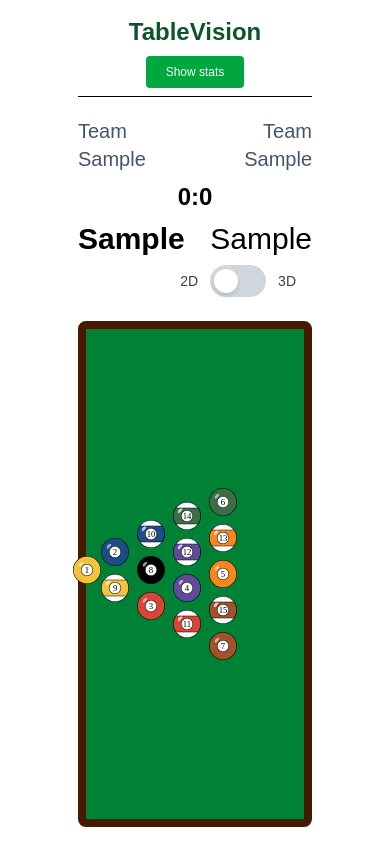
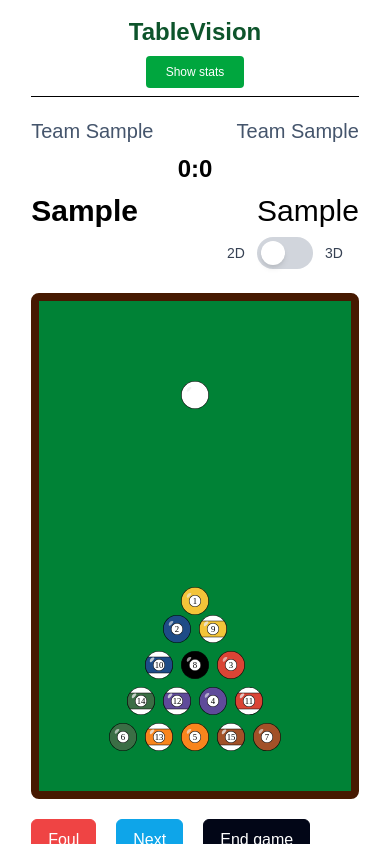
Before and after one commit to Orangensaft-Studios/TableVision, a Vue app in the folder frontend/: page /games/new in a window 390 px wide. Both pictures are taken after typing "Sample", "Sample", "Sample", "Sample" into the empty fields and a click on the button "Start game". Shown: the top 844 px of the page. Built offline with nearby package versions, Linux system fonts and the light colour scheme; a web font is replaced by a local one.

Commit message:
Improved responsiveness (+format)

```diff
--- a/frontend/src/components/FakeBillardTable.vue
+++ b/frontend/src/components/FakeBillardTable.vue
@@ -15,29 +15,29 @@ defineProps({
 
 <template>
   <div
-    class="w-full h-full bg-green-700 border-8 border-amber-950 rounded-lg flex justify-center items-center relative gap-x-2"
+    class="w-full h-full bg-green-700 border-8 border-amber-950 rounded-lg flex xl:flex-row flex-col justify-between xl:pr-8 pb-8 xl:pl-24 pt-20 xl:pt-0 xl:pb-0 items-center relative gap-x-3"
   >
     <Ball :number="0" :team-id="currentTeamId" :game-id="gameId" class="ml-20" />
-    <div class="ml-auto mr-20 flex flex-row items-center space-y-2">
-      <div class="flex flex-col justify-center space-y-2 space-x-2">
+    <div class="flex xl:flex-row flex-col items-center xl:space-y-3">
+      <div class="flex xl:flex-col flex-row justify-center space-y-2 space-x-2">
         <Ball :number="1" :team-id="currentTeamId" :game-id="gameId" />
       </div>
-      <div class="flex flex-col justify-center space-y-2 space-x-2">
+      <div class="flex xl:flex-col flex-row justify-center space-y-2 space-x-2">
         <Ball :number="2" :team-id="currentTeamId" :game-id="gameId" />
         <Ball :number="9" :team-id="currentTeamId" :game-id="gameId" />
       </div>
-      <div class="flex flex-col justify-center space-y-2 space-x-2">
+      <div class="flex xl:flex-col flex-row justify-center space-y-2 space-x-2">
         <Ball :number="10" :team-id="currentTeamId" :game-id="gameId" />
         <Ball :number="8" :team-id="currentTeamId" :game-id="gameId" />
         <Ball :number="3" :team-id="currentTeamId" :game-id="gameId" />
       </div>
-      <div class="flex flex-col justify-center space-y-2 space-x-2">
+      <div class="flex xl:flex-col flex-row justify-center space-y-2 space-x-2">
         <Ball :number="14" :team-id="currentTeamId" :game-id="gameId" />
         <Ball :number="12" :team-id="currentTeamId" :game-id="gameId" />
         <Ball :number="4" :team-id="currentTeamId" :game-id="gameId" />
         <Ball :number="11" :team-id="currentTeamId" :game-id="gameId" />
       </div>
-      <div class="flex flex-col justify-center space-y-2 space-x-2">
+      <div class="flex xl:flex-col flex-row justify-center space-y-2 space-x-2">
         <Ball :number="6" :team-id="currentTeamId" :game-id="gameId" />
         <Ball :number="13" :team-id="currentTeamId" :game-id="gameId" />
         <Ball :number="5" :team-id="currentTeamId" :game-id="gameId" />
--- a/frontend/src/components/Team.vue
+++ b/frontend/src/components/Team.vue
@@ -37,8 +37,8 @@ watch(
   () => props.usernames,
   (newUsernames) => {
     // Only update when values have actually changed
-    const currentUsernames = JSON.stringify(usernames.value)
-    const newUsernamesStr = JSON.stringify(newUsernames)
+    const currentUsernames = JSON.stringify(usernames.value);
+    const newUsernamesStr = JSON.stringify(newUsernames);
 
     if (currentUsernames !== newUsernamesStr) {
       usernames.value = [...newUsernames];
--- a/frontend/src/views/Game.vue
+++ b/frontend/src/views/Game.vue
@@ -101,11 +101,11 @@ function playAgain() {
 </script>
 
 <template>
-  <div class="flex flex-col items-center h-full mx-[20vw]">
+  <div class="flex flex-col items-center h-full xl:mx-[20vw] mx-[8vw]">
     <Header
       ><template #action>
         <button
-          @click="router.push({ name: 'stats', params: { id: gameID } })"
+          @click="router.push({ name: 'stats', params: { id } })"
           class="px-5 py-2 hover:cursor-pointer bg-green-600 text-white rounded-sm hover:bg-green-500"
         >
           Show stats
@@ -137,7 +137,7 @@ function playAgain() {
           >
 
           <span
-            class="text-3xl"
+            class="text-3xl text-right"
             :class="gameStore.getCurrentGame(id).teams[1].isTurn ? 'font-bold' : ''"
             >{{ gameStore.getCurrentPlayerName(id, 1) }}</span
           >
--- a/frontend/src/views/GameStats.vue
+++ b/frontend/src/views/GameStats.vue
@@ -27,7 +27,7 @@ async function copyStats() {
   teams.forEach((team) => {
     md += `## Team ${team.name}`;
     if (team.ballType) md += ` (${team.ballType})`;
-    const anyWinner = teams.some(t => t.didWin);
+    const anyWinner = teams.some((t) => t.didWin);
     if (anyWinner) {
       md += team.didWin ? ` — Winner 🏆` : ` — Loser ❌`;
     }
@@ -66,11 +66,11 @@ async function copyStats() {
 
 <template>
   <Toast />
-  <div class="flex flex-col h-full mx-[20vw] p-4">
+  <div class="flex flex-col h-full xl:mx-[20vw] mx-[5vw] p-4">
     <Header>
       <template #action>
         <button
-          @click="router.push({ name: 'games', params: { id: gameID } })"
+          @click="router.push({ name: 'games', query: { id: route.params.id } })"
           class="px-5 py-2 hover:cursor-pointer bg-green-600 text-white rounded-sm hover:bg-green-500"
         >
           Back to Game
@@ -153,7 +153,8 @@ async function copyStats() {
     <div class="flex justify-center mt-10">
       <button
         @click="copyStats"
-        class="ml-4 px-5 py-2 hover:cursor-pointer bg-green-600 text-white rounded-sm hover:bg-green-500"
+        class="ml-4 px-5 py-2 hover:cursor-pointer bg-green-600 text-white rounded-sm hover:bg-green-500 disabled:bg-gray-600 disabled:cursor-not-allowed"
+        :disabled="gameStore.isGameActive(gameID)"
       >
         Copy stats
       </button>
```
